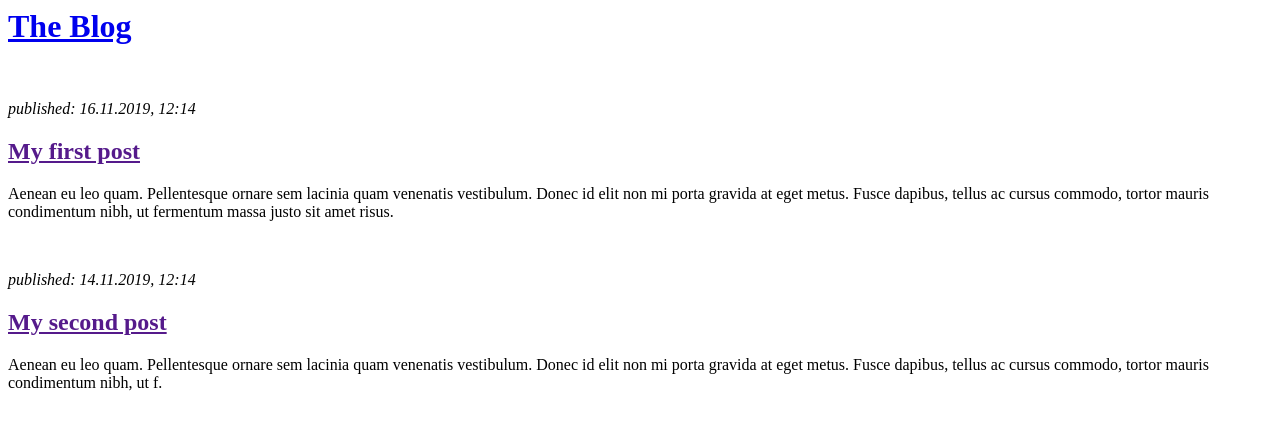
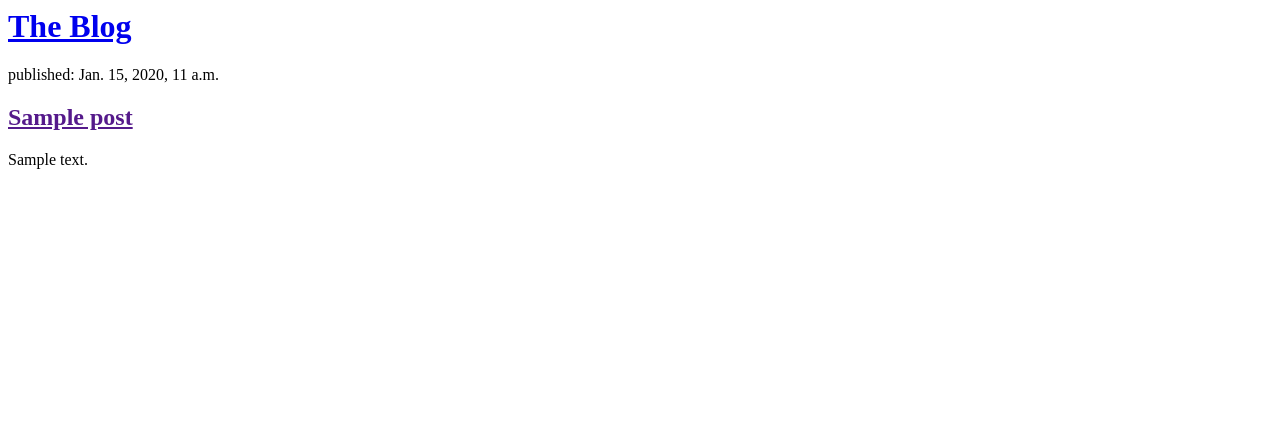
Before and after one commit to befern/blog-post, a Django app: template blog/templates/blog/post_list.html in a window 1280 px wide. Shown: the top 430 px of the page. Run offline with Django 3.2, Linux system fonts and the light colour scheme; the template is opened without the code that fills it: values that come from a table or form of the project are taken from there, others are empty; tables that the repository leaves empty hold one stand-in row (values such as "Sample post").

Commit message:
template to show models in ddbb

```diff
--- a/blog/templates/blog/post_list.html
+++ b/blog/templates/blog/post_list.html
@@ -7,18 +7,13 @@
             <h1><a href="/">The Blog</a></h1>
         </div>
 
-        <div>
-            <br>
-            <p><em>published: 16.11.2019, 12:14</em></p>
-            <h2><a href="">My first post</a></h2>
-            <p>Aenean eu leo quam. Pellentesque ornare sem lacinia quam venenatis vestibulum. Donec id elit non mi porta gravida at eget metus. Fusce dapibus, tellus ac cursus commodo, tortor mauris condimentum nibh, ut fermentum massa justo sit amet risus.</p>
-        </div>
+        {% for post in posts %}
+            <div>
+                <p> published: {{ post.published_date }}</p>
+                <h2><a href="">{{ post.title }}</a></h2>
+                <p>{{ post.text|linebreaksbr }}</p>
+            </div>
+        {% endfor %}
 
-        <div>
-            <br>
-            <p><em>published: 14.11.2019, 12:14</em></p>
-            <h2><a href="">My second post</a></h2>
-            <p>Aenean eu leo quam. Pellentesque ornare sem lacinia quam venenatis vestibulum. Donec id elit non mi porta gravida at eget metus. Fusce dapibus, tellus ac cursus commodo, tortor mauris condimentum nibh, ut f.</p>
-        </div>
     </body>
 </html>
--- a/blog/views.py
+++ b/blog/views.py
@@ -1,4 +1,8 @@
 from django.shortcuts import render
+from django.utils import timezone
+from .models import Post
+
 
 def post_list(request):
-    return render(request, 'blog/post_list.html', {})
+    posts = Post.objects.filter(published_date__lte=timezone.now()).order_by('published_date')
+    return render(request, 'blog/post_list.html', {'posts': posts})
```
